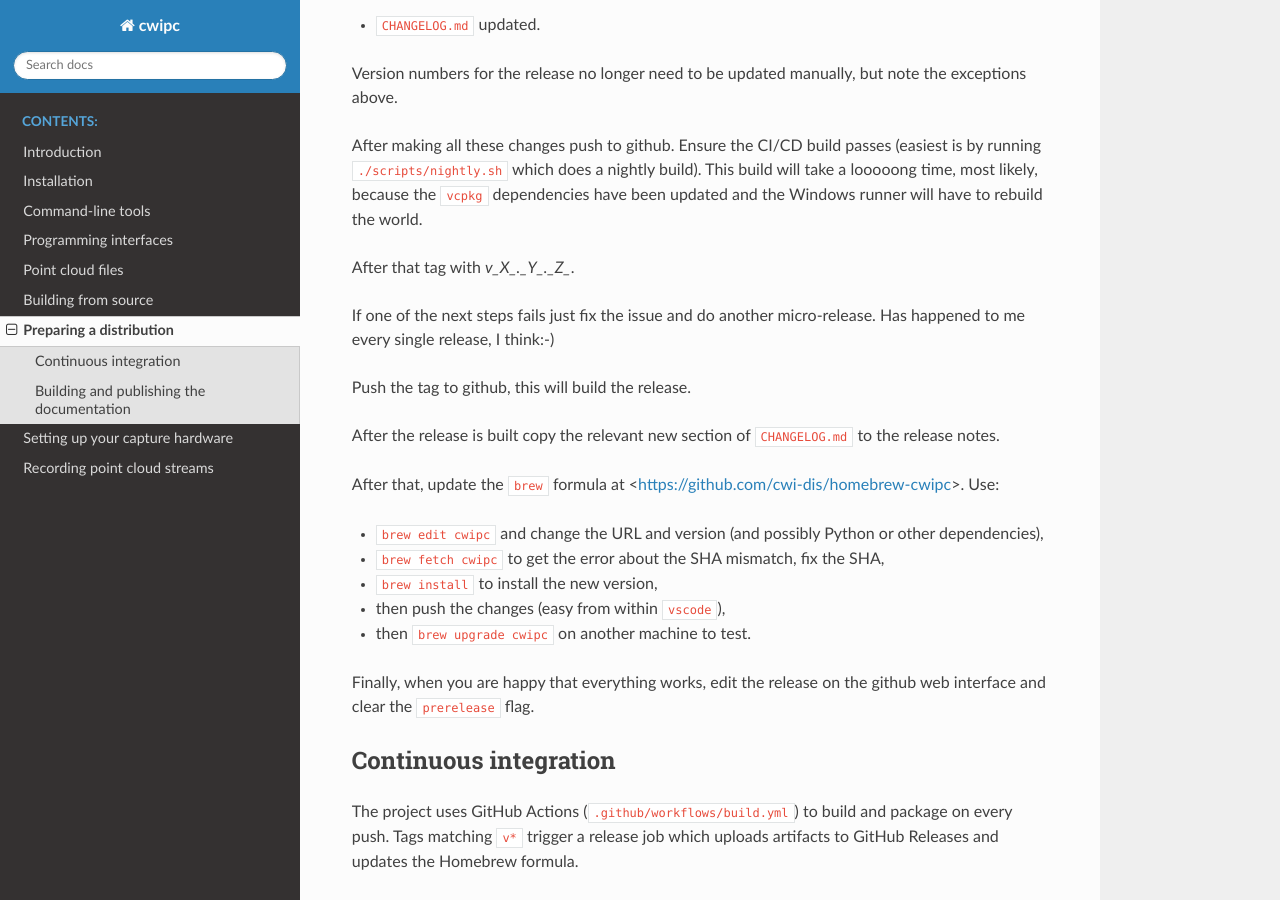
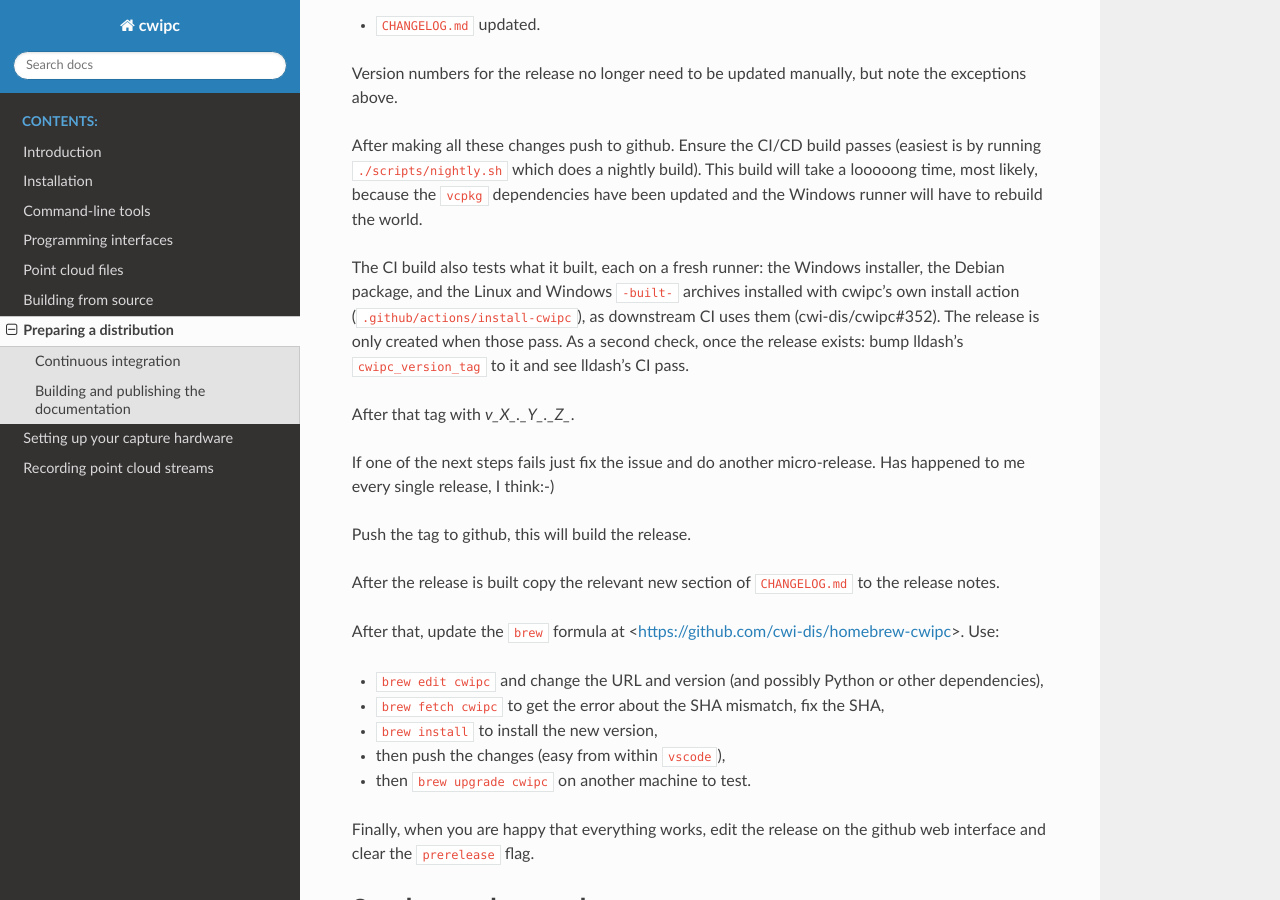
Before and after one commit to cwi-dis/cwipc, a Sphinx documentation site: the page built from docs/distribution.rst, in a window 1280 px wide and 900 px high, scrolled down 2207 px. Built offline with Sphinx 7.4.7 and the Read the Docs theme 3.1.0, drawn with Linux system fonts in a browser that asks for light colours; pages that are not in the unit, such as notebooks, are missing from menus.

Commit message:
CI: install the -built- archives of the run with the install action, before releasing (#352)
A job test-built-archives (Linux and Windows) downloads the archive just
built, installs it on a fresh runner with .github/actions/install-cwipc
(method archive, archive input), then runs cwipc_check and a synthetic
smoke test: the way cwipc_unity, VR2Gather and lldash use the archives.
create-release waits for it, so a release isn't created when its
archives don't install. docs/distribution.rst describes it, with
lldash's version bump as a second check.

Co-Authored-By: Claude Opus 5.5 <noreply@anthropic.com>

```diff
--- a/docs/distribution.rst
+++ b/docs/distribution.rst
@@ -87,6 +87,12 @@ Version numbers for the release no longer need to be updated manually, but note
 
 After making all these changes push to github. Ensure the CI/CD build passes (easiest is by running ``./scripts/nightly.sh`` which does a nightly build). This build will take a looooong time, most likely, because the ``vcpkg`` dependencies have been updated and the Windows runner will have to rebuild the world.
 
+The CI build also tests what it built, each on a fresh runner: the Windows installer, the Debian
+package, and the Linux and Windows ``-built-`` archives installed with cwipc's own install action
+(``.github/actions/install-cwipc``), as downstream CI uses them (cwi-dis/cwipc#352). The release is
+only created when those pass. As a second check, once the release exists: bump lldash's
+``cwipc_version_tag`` to it and see lldash's CI pass.
+
 After that tag with *v_X_._Y_._Z_*.
 
 If one of the next steps fails just fix the issue and do another micro-release. Has happened to me every single release, I think:-)
```
Also changed, not shown: 1 other file.
